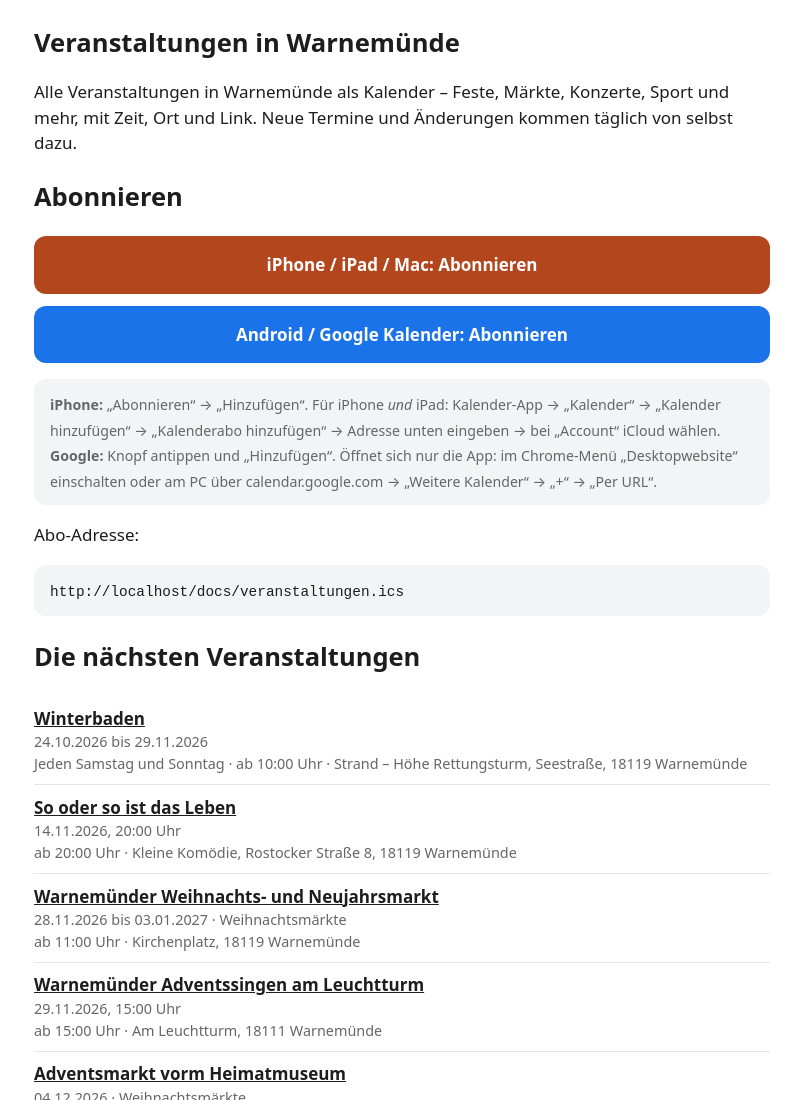
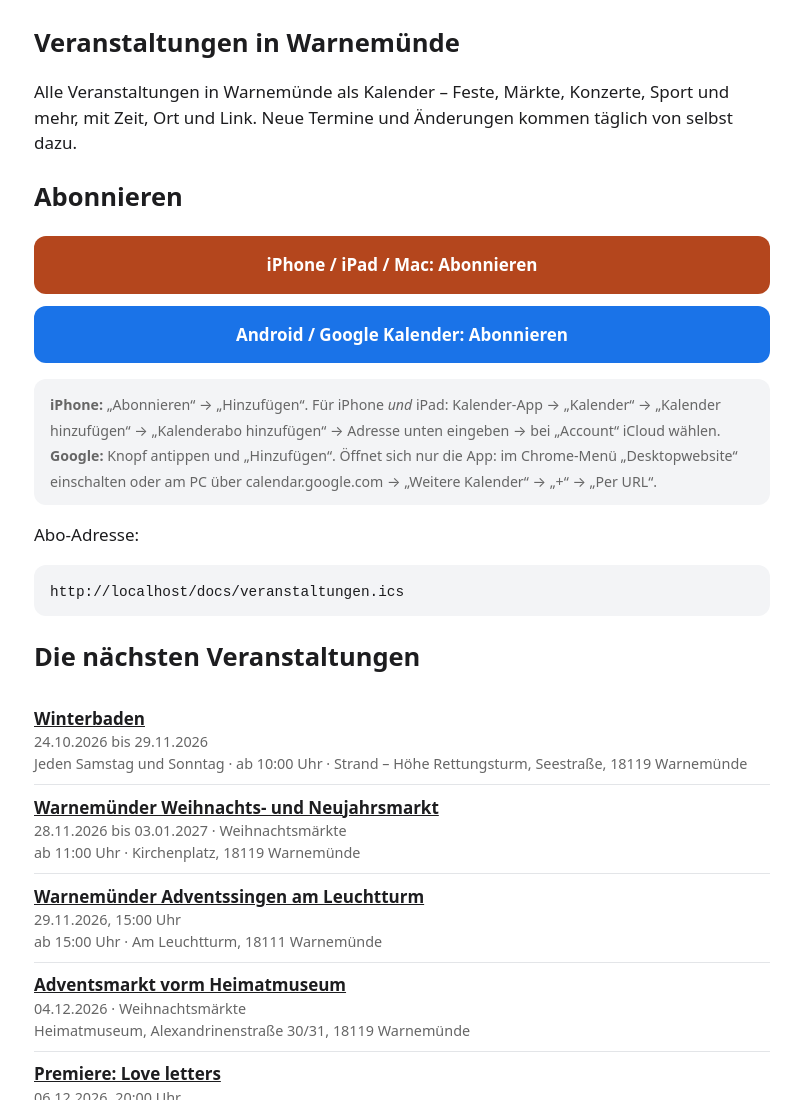
Before and after one commit to xxBaBam/Warnemuende-Veranstaltungen, a plain HTML site: page docs/index.html in a window 1280 px wide. Shown: the top 1100 px of the page, without its empty margins (238-1039 px from the left). Drawn offline with Linux system fonts and the light colour scheme.

Commit message:
Veranstaltungen aktualisiert

```diff
--- a/docs/index.html
+++ b/docs/index.html
@@ -39,7 +39,6 @@ Neue Termine und Änderungen kommen täglich von selbst dazu.</p>
 <h2>Die nächsten Veranstaltungen</h2>
 <ul class="list">
 <li><div class="top"><a href="https://www.ostsee.de/warnemuende/veranstaltungen.php">Winterbaden</a></div><div class="sub">24.10.2026 bis 29.11.2026<br>Jeden Samstag und Sonntag · ab 10:00 Uhr · Strand – Höhe Rettungsturm, Seestraße, 18119 Warnemünde</div></li>
-<li><div class="top"><a href="https://www.ostsee.de/warnemuende/veranstaltungen.php">So oder so ist das Leben</a></div><div class="sub">14.11.2026, 20:00 Uhr<br>ab 20:00 Uhr · Kleine Komödie, Rostocker Straße 8, 18119 Warnemünde</div></li>
 <li><div class="top"><a href="https://www.ostsee.de/warnemuende/veranstaltungen.php">Warnemünder Weihnachts- und Neujahrsmarkt</a></div><div class="sub">28.11.2026 bis 03.01.2027 · Weihnachtsmärkte<br>ab 11:00 Uhr · Kirchenplatz, 18119 Warnemünde</div></li>
 <li><div class="top"><a href="https://www.ostsee.de/warnemuende/veranstaltungen.php">Warnemünder Adventssingen am Leuchtturm</a></div><div class="sub">29.11.2026, 15:00 Uhr<br>ab 15:00 Uhr · Am Leuchtturm, 18111 Warnemünde</div></li>
 <li><div class="top"><a href="https://www.ostsee.de/warnemuende/veranstaltungen.php">Adventsmarkt vorm Heimatmuseum</a></div><div class="sub">04.12.2026 · Weihnachtsmärkte<br>Heimatmuseum, Alexandrinenstraße 30/31, 18119 Warnemünde</div></li>
```
